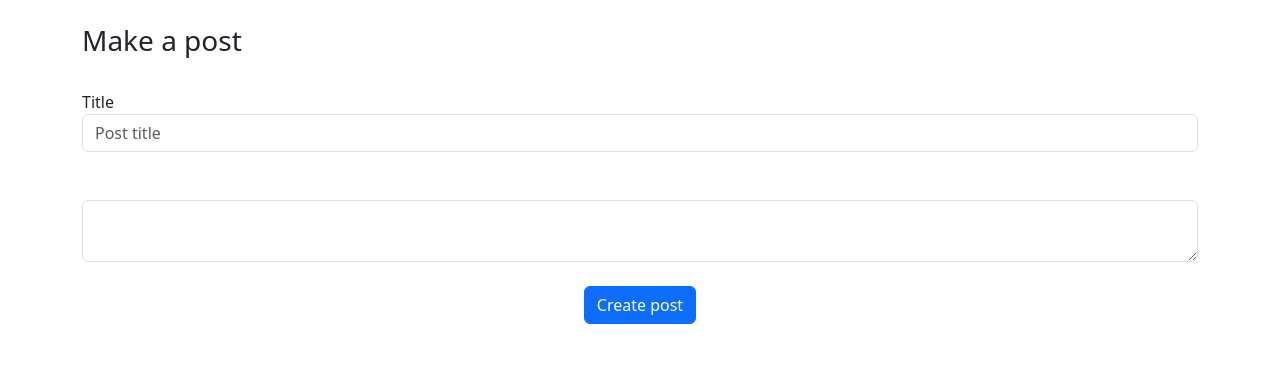
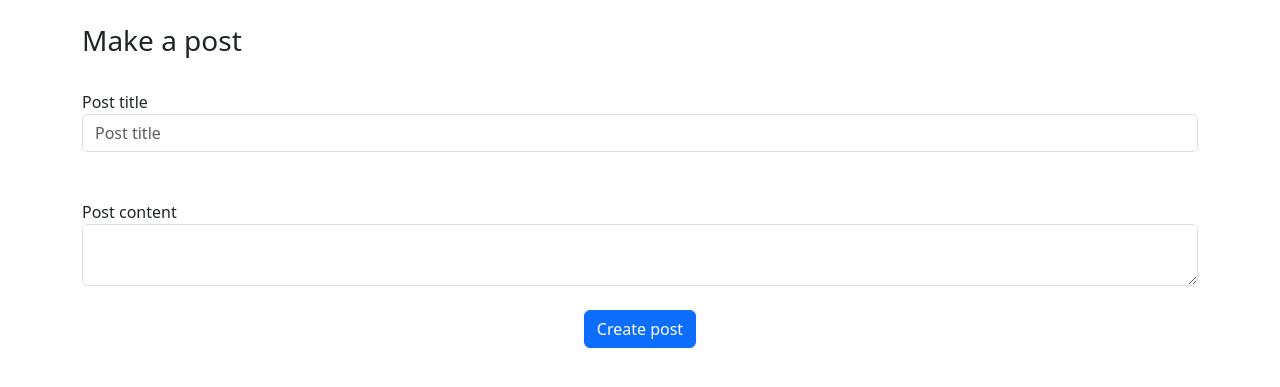
Before and after one commit to Kingston-Smith/Year13Digital, a Flask app: page /forum in a window 1280 px wide. Shown: the part 56-443 px from the top of the page. Run offline with Flask 3, Linux system fonts and the light colour scheme; a user stored in the database is signed in.

Commit message:
Two new pages
Added forum viewer and posts_div pages, and did some formatting on the forum page

```diff
--- a/website/Templates/forum.html
+++ b/website/Templates/forum.html
@@ -6,10 +6,11 @@
 
 <form method="POST">
     <!--Blog title form-->
-    <label for="title">Title</label>
+    <label for="title">Post title</label>
     <input type="text" name="title" id="title" class="form-control" placeholder="Post title" />
     <br/><br/>
     <!--Blog content text area-->
+    <label for="content">Post content</label>
     <textarea name="content" id="content" class="form-control"></textarea>
     <br/>
     <!--Submit button-->
--- /dev/null
+++ b/website/templates/forum_viewer.html
@@ -0,0 +1,2 @@
+{% extends "posts_div.html" %} {% block title %} View posts {% endblock %}
+{% block content %} View Posts {% endblock %}
--- /dev/null
+++ b/website/templates/posts_div.html
@@ -0,0 +1,2 @@
+{% extends "template.html" %} {% block title %} View posts {% endblock %}
+{% block content %} Posts {% endblock %}
```
Also changed, not shown: instance/database.db.
